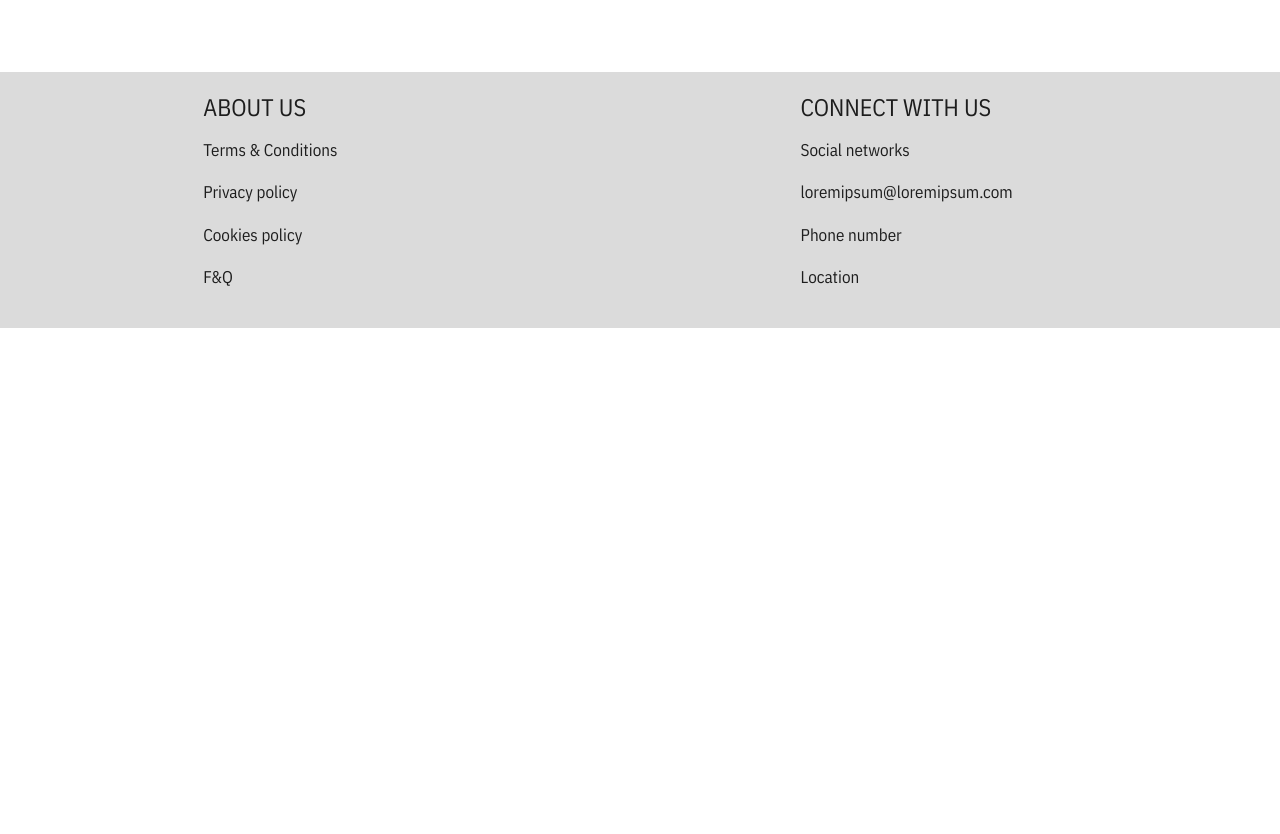
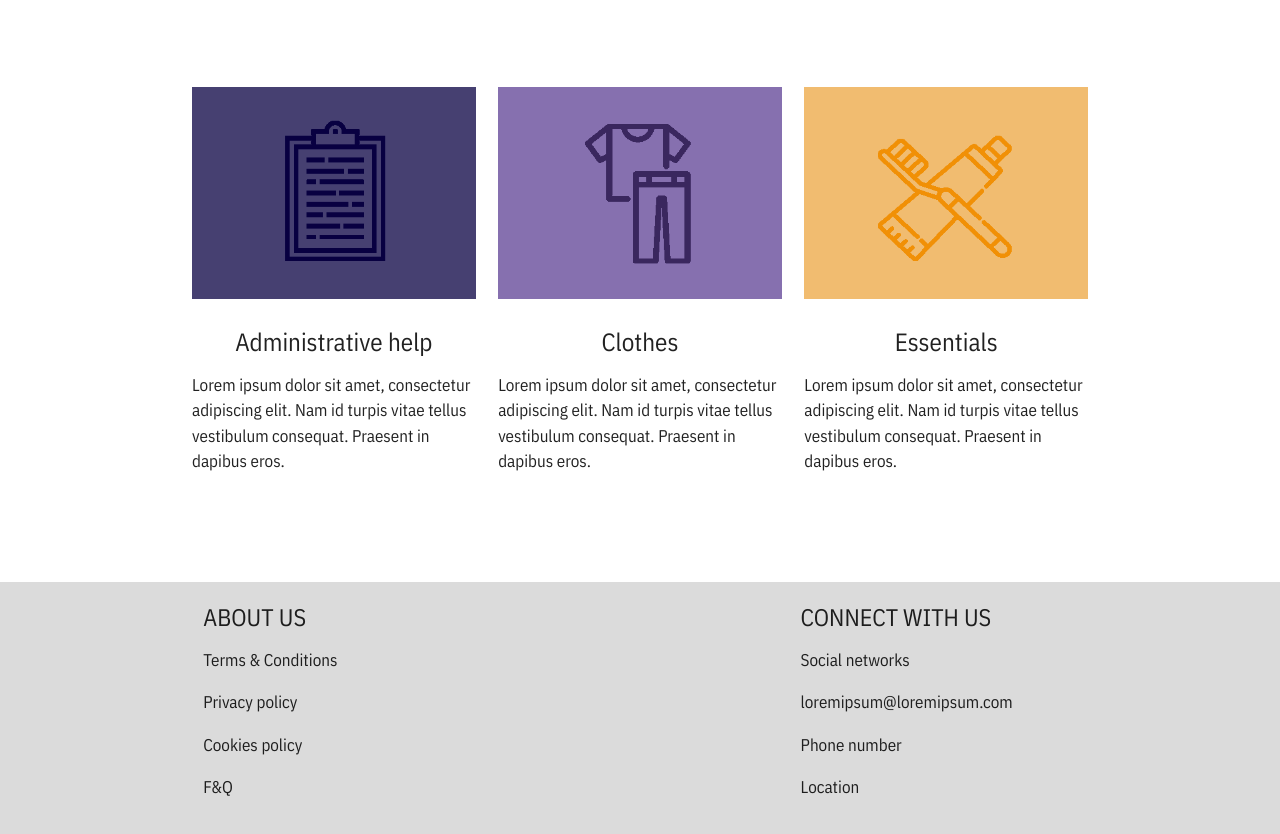
Before and after one commit to VincentKen/bloomberg-challenge-2018, a website: page public/index.html in a window 1280 px wide. Shown: the part 1534-2368 px from the top of the page. Before the commit the page ends 1862 px from the top, so only its background shows below. Drawn offline with nearby package versions, Linux system fonts and the light colour scheme; files whose address does not match are found by name.

Commit message:
Index.html

```diff
--- a/public/index.html
+++ b/public/index.html
@@ -87,6 +87,24 @@
             </div>
 
         </div>
+        <div class="row section">
+            <div class="col s12 col l4">
+                <img src="img/icons/form.png">
+                <h3>Administrative help</h3>
+                <p>Lorem ipsum dolor sit amet, consectetur adipiscing elit. Nam id turpis vitae tellus vestibulum consequat. Praesent in dapibus eros. </p>
+            </div>
+            <div class="col s12 col l4">
+                <img src="img/icons/clothes.png">
+                <h3>Clothes</h3>
+                <p>Lorem ipsum dolor sit amet, consectetur adipiscing elit. Nam id turpis vitae tellus vestibulum consequat. Praesent in dapibus eros. </p>
+            </div>
+            <div class="col s12 col l4">
+                <img src="img/icons/toothbrush.png">
+                <h3>Essentials</h3>
+                <p>Lorem ipsum dolor sit amet, consectetur adipiscing elit. Nam id turpis vitae tellus vestibulum consequat. Praesent in dapibus eros. </p>
+            </div>
+
+        </div>
     </div>
 
     <footer>
```
Also changed, not shown: public/img/icons/clothes.png (added), public/img/icons/form.png (added), public/img/icons/toothbrush.png (added).
